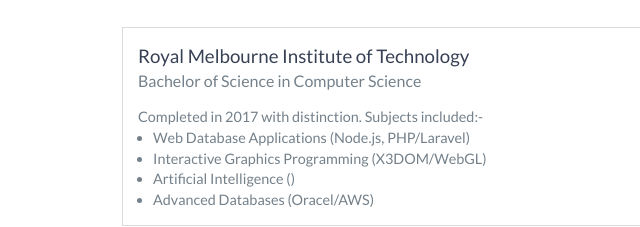
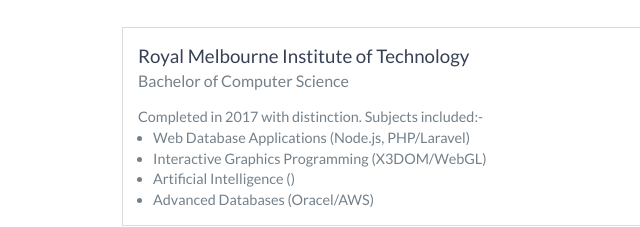
Before and after one commit to HzrdIRL/Webfolio, a website: page index.html in a window 1280 px wide. Shown: the part 3848-4075 px from the top of the page, 168-808 px from the left. Drawn offline with nearby package versions, Linux system fonts and the light colour scheme.

Commit message:
udpated education

```diff
--- a/index.html
+++ b/index.html
@@ -220,7 +220,7 @@
         <div class="education-block">
             <h3>Royal Melbourne Institute of Technology</h3>
             <span class="education-date">Feb 2014 - June 2017</span>
-            <h4>Bachelor of Science in Computer Science</h4>
+            <h4>Bachelor of Computer Science</h4>
             <p>
                 Completed in 2017 with distinction. Subjects included:-
                 <ul>
```
